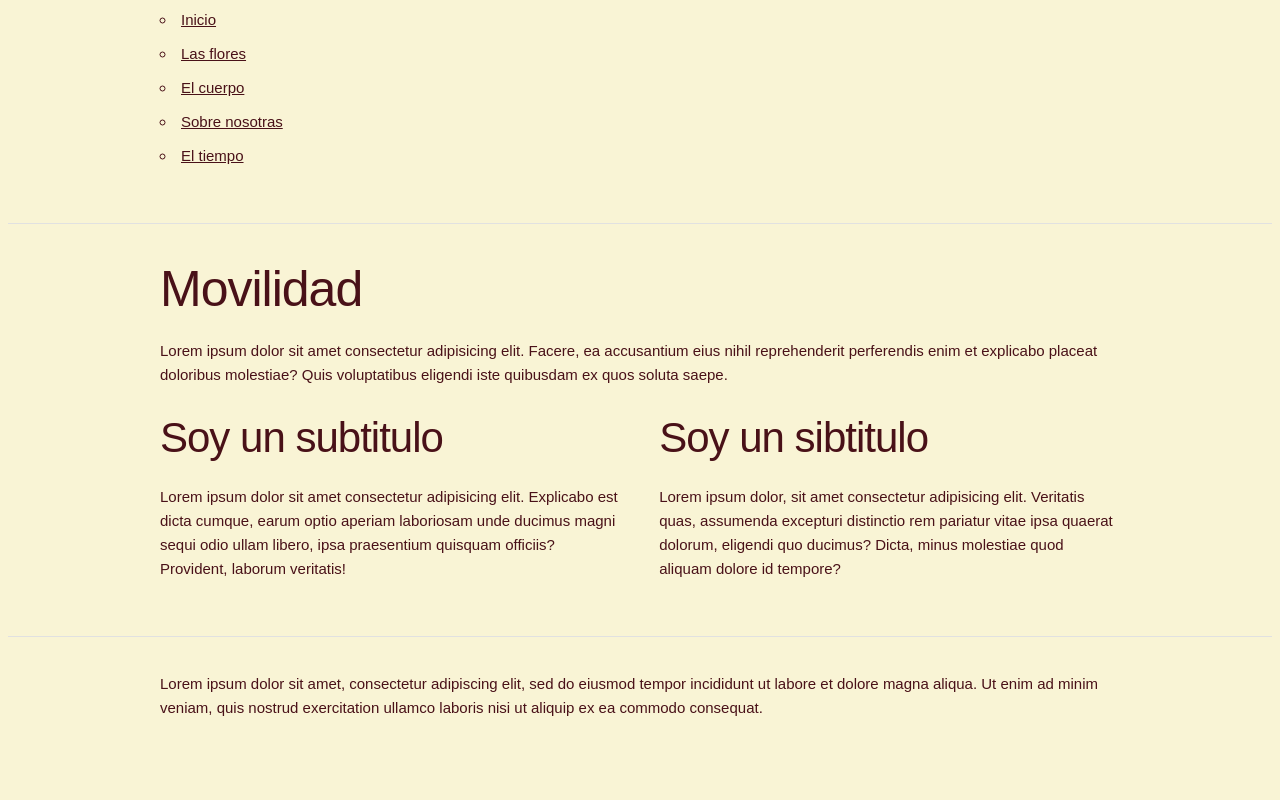
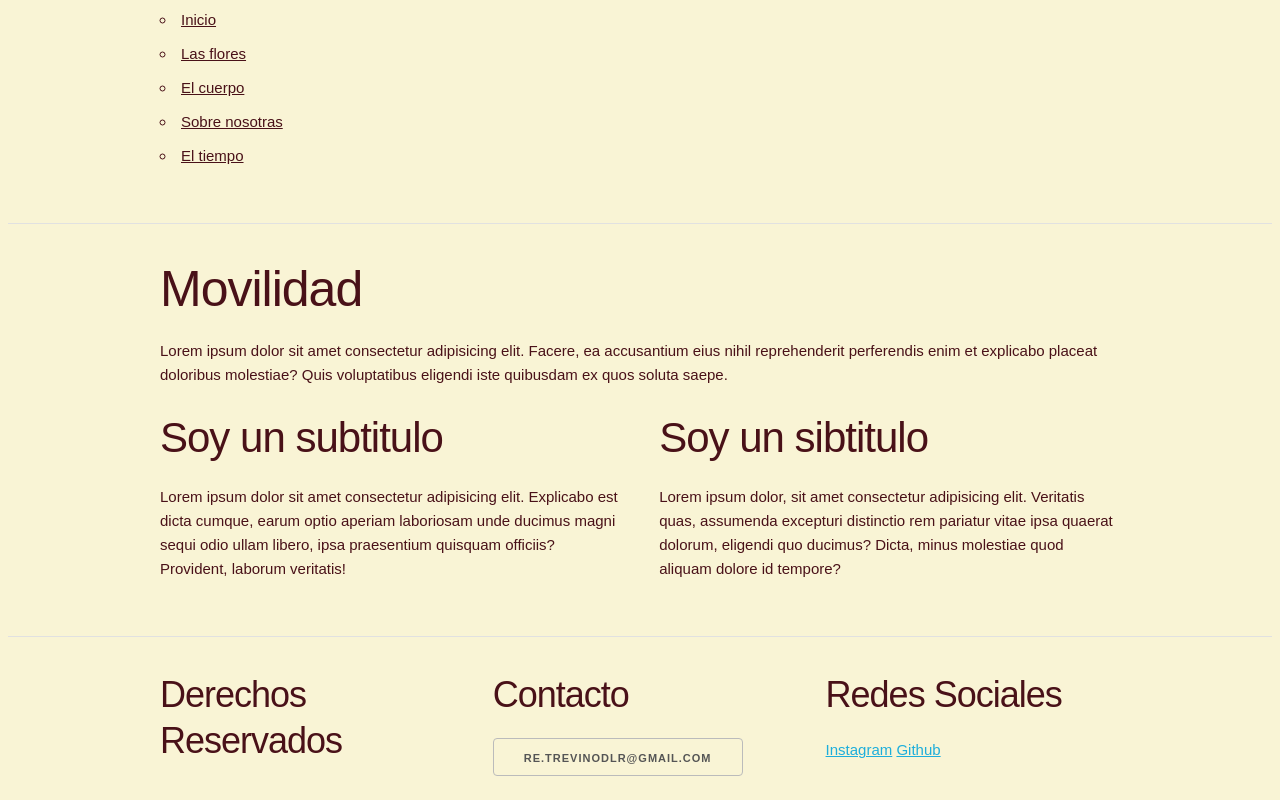
Before and after one commit to rtrevino72/movilidad-cdmx, a plain HTML site: page layout.html in a window 1280 px wide. Drawn offline with nearby package versions, Linux system fonts and the light colour scheme; a web font is replaced by a local one.

Commit message:
layout basic

```diff
--- a/layout.html
+++ b/layout.html
@@ -53,9 +53,18 @@
 </main>
 <hr>
 <footer class="container">
-    <p>
-        Lorem ipsum dolor sit amet, consectetur adipiscing elit, sed do eiusmod tempor incididunt ut labore et dolore magna aliqua. Ut enim ad minim veniam, quis nostrud exercitation ullamco laboris nisi ut aliquip ex ea commodo consequat.
-    <p>
+        <div class="four columns">
+            <h3>Derechos Reservados</h3>
+        </div>
+        <div class="four columns">
+            <h3>Contacto</h3>
+            <a class="button" href="mailto:re.trevinodlr@gmail.com">re.trevinodlr@gmail.com</a>
+        </div>
+        <div class="four columns">
+            <h3>Redes Sociales</h3>
+            <a class="link" href="https://www.instagram.com/retrevinodlr/">Instagram</a>
+            <a class="link" href="https://github.com/rtrevino72/movilidad-cdmx">Github</a>
+        </div>
 </footer>
 </body>
 </html>
```
